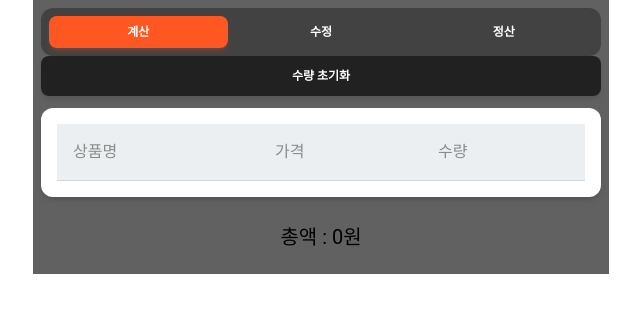
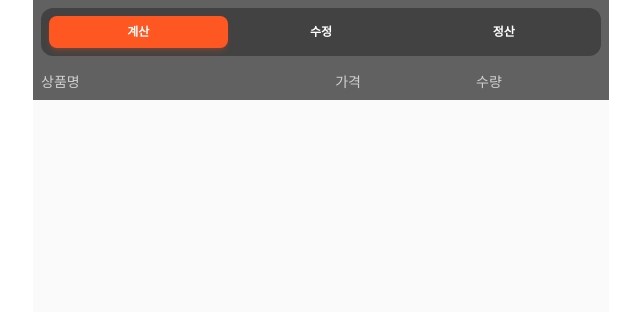
Before and after one commit to 938938/goods-calculator, a Next.js app: page / in a window 1280 px wide. Shown: the top 312 px of the page, without its empty margins (319-959 px from the left). Built offline with nearby package versions, Linux system fonts and the light colour scheme.

Commit message:
[DESIGN] tr 디자인 적용

```diff
--- a/src/app/layout.tsx
+++ b/src/app/layout.tsx
@@ -32,7 +32,7 @@ export default function RootLayout({
           <body
             className={`${geistSans.variable} ${geistMono.variable} antialiased`}
           >
-            <div className='w-screen max-w-xl mx-auto bg-gray-700 p-2'>
+            <div className='w-screen max-w-xl mx-auto bg-gray-50 h-svh'>
               <Nav />
               <div>{children}</div>
             </div>
--- a/src/app/page.tsx
+++ b/src/app/page.tsx
@@ -1,13 +1,13 @@
-import CountResetBtn from "@/components/home/CountResetBtn";
-import ItemList from "@/components/home/ItemList";
-import TotalCost from "@/components/home/TotalCost";
+import CountResetBtn from '@/components/home/CountResetBtn';
+import ItemList from '@/components/home/ItemList';
+import TotalCost from '@/components/home/TotalCost';
 
 export default function Home() {
   return (
     <div className='flex gap-3 flex-col'>
-      <CountResetBtn />
       <ItemList />
-      <TotalCost />
+      {/* <TotalCost />
+      <CountResetBtn /> */}
     </div>
   );
 }
--- a/src/components/Nav.tsx
+++ b/src/components/Nav.tsx
@@ -6,9 +6,9 @@ import { usePathname } from 'next/navigation';
 
 const Nav = () => {
   const pathname = usePathname();
-  console.log(pathname);
   return (
-    <div className='flex gap-1 p-2 bg-gray-800 rounded-xl'>
+    <div className='bg-gray-700 p-2'>
+      <div className='flex gap-1 p-2 bg-gray-800 rounded-xl h-12'>
         <Link className='basis-1/3' href={'/'}>
           <Button
             size='sm'
@@ -40,6 +40,7 @@ const Nav = () => {
           </Button>
         </Link>
       </div>
+    </div>
   );
 };
 
--- a/src/components/home/Item.tsx
+++ b/src/components/home/Item.tsx
@@ -2,7 +2,7 @@
 
 import { ItemType } from '@/model/type';
 import { listState } from '@/recoil/listState';
-import { Button, Input } from '@material-tailwind/react';
+import { Button, IconButton, Input } from '@material-tailwind/react';
 import { useSetRecoilState } from 'recoil';
 
 const Item = ({ item }: { item: ItemType }) => {
@@ -16,23 +16,46 @@ const Item = ({ item }: { item: ItemType }) => {
     );
   };
   return (
-    <tr key={item.id}>
-      <td className='p-4 border-b'>{item.name}</td>
-      <td className='p-4 border-b'>{item.cost.toLocaleString()}</td>
-      <td className='p-4 border-b flex gap-2'>
-        <Button
+    <tr key={item.id} className='h-[30px]'>
+      <td className='p-3'>
+        <p className='truncate w-24'>{item.name}</p>
+      </td>
+      <td className='p-3 text-right'>{item.cost.toLocaleString()}</td>
+      <td className='p-3'>
+        <div className='relative'>
+          <div className='absolute left-1 top-1 flex gap-0.5 z-50'>
+            <IconButton
+              size='sm'
+              variant='text'
+              className='rounded'
               onClick={() => onCountChangeHandler(Math.max(item.count - 1, 0))}
             >
               -
-        </Button>
+            </IconButton>
+          </div>
           <Input
-          label='수량'
             type='number'
             value={item.count}
             onChange={(e) => onCountChangeHandler(Number(e.target.value))}
-          min={0}
+            className='!border-t-blue-gray-200 placeholder:text-blue-gray-300 placeholder:opacity-100  focus:!border-t-gray-900 appearance-none [&::-webkit-outer-spin-button]:appearance-none [&::-webkit-inner-spin-button]:appearance-none text-center'
+            labelProps={{
+              className: 'before:content-none after:content-none',
+            }}
+            containerProps={{
+              className: 'min-w-0',
+            }}
           />
-        <Button onClick={() => onCountChangeHandler(item.count + 1)}>+</Button>
+          <div className='absolute right-1 top-1 flex gap-0.5'>
+            <IconButton
+              size='sm'
+              variant='text'
+              className='rounded'
+              onClick={() => onCountChangeHandler(item.count + 1)}
+            >
+              +
+            </IconButton>
+          </div>
+        </div>
       </td>
     </tr>
   );
--- a/src/components/home/ItemList.tsx
+++ b/src/components/home/ItemList.tsx
@@ -1,7 +1,6 @@
 'use client';
 import Item from './Item';
 import { useRecoilValue } from 'recoil';
-import { Card } from '@material-tailwind/react';
 import useInitListState from '@/hooks/useInitListState';
 import { listState } from '@/recoil/listState';
 
@@ -9,28 +8,26 @@ const ItemList = () => {
   useInitListState();
   const goodsList = useRecoilValue(listState);
   return (
-    <Card className='h-full w-full overflow-scroll p-4'>
-      <table className='w-full min-w-max table-auto text-left'>
-        <thead>
+    <table className='w-full min-w-max table-fixed bg-gray-50'>
+      <thead className='bg-gray-700'>
         <tr>
-            <th className='border-b border-blue-gray-100 bg-blue-gray-50 p-4'>
-              <p className='font-normal opacity-70'>상품명</p>
+          <th className='text-white p-2 text-left w-1/3'>
+            <p className='font-normal opacity-70 text-sm'>상품명</p>
           </th>
-            <th className='border-b border-blue-gray-100 bg-blue-gray-50 p-4'>
-              <p className='font-normal opacity-70'>가격</p>
+          <th className='text-white p-2 text-right w-1/4'>
+            <p className='font-normal opacity-70 text-sm'>가격</p>
           </th>
-            <th className='border-b border-blue-gray-100 bg-blue-gray-50 p-4'>
-              <p className='font-normal opacity-70'>수량</p>
+          <th className='text-white p-2 w-5/12'>
+            <p className='font-normal opacity-70 text-sm'>수량</p>
           </th>
         </tr>
       </thead>
-        <tbody>
+      <tbody className='bg-white '>
         {goodsList.map((item) => (
           <Item item={item} key={item.id} />
         ))}
       </tbody>
     </table>
-    </Card>
   );
 };
 
```
Lines whose indentation alone changed are shown as unchanged.
